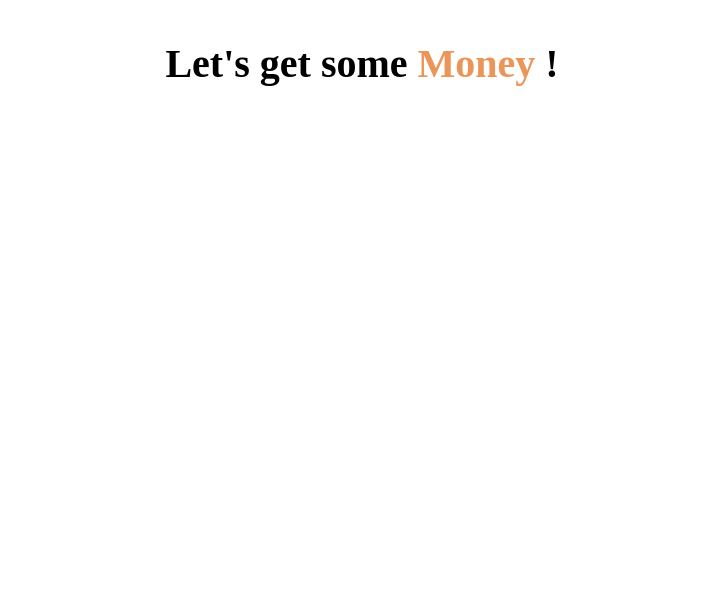
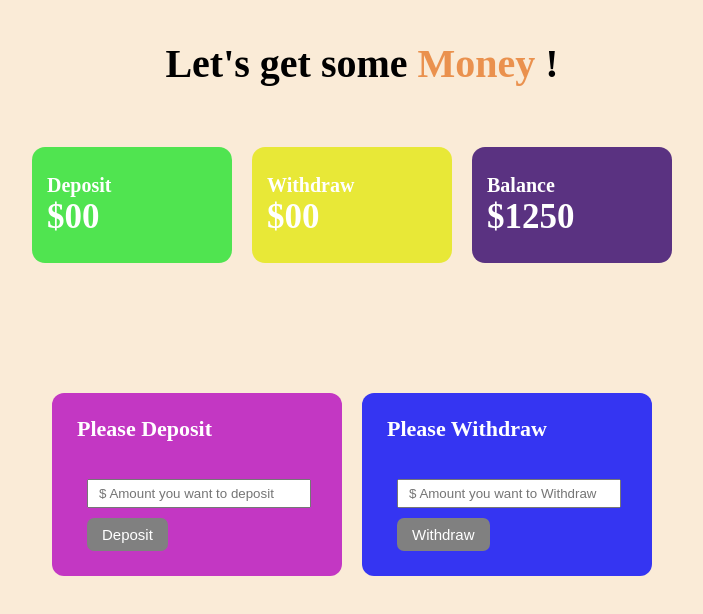
Before and after one commit to Habebur-rahman/bank-details, a plain HTML site: page bank.html in a window 1280 px wide. Shown: the whole page, without its empty margins (278-981 px from the left). Drawn offline with Linux system fonts and the light colour scheme.

Commit message:
deposite section added

```diff
--- a/assets/css/style.css
+++ b/assets/css/style.css
@@ -36,7 +36,7 @@ h1 {
     padding: 7px;
     width: 500px;
   }
-  .btn-filed{
+  .btn-field{
     margin-left: 420px ;
     padding: 8px 17px;
     font-size: 16px;
@@ -45,7 +45,7 @@ h1 {
     border: none;
     border-radius: 7px;
   }
-  .btn-filed:hover {
+  .btn-field:hover {
     background-color: darkgray;
   }
 
@@ -62,3 +62,90 @@ h1 {
   color: rgba(229, 115, 33, 0.753);
 }
 /* another header section end */
+/* another main section start */
+.container {
+   display: grid;
+   grid-template-columns:repeat(3, 220px);
+   justify-content: center;
+   padding-top: 20px;
+
+
+}
+.box-2 {
+  background-color:rgb(80, 228, 80) ;
+  width: 200px;
+  border-radius:13px ;
+}
+.box-3 {
+  background-color:rgb(232, 232, 55) ;
+  width: 200px;
+  border-radius:13px ;
+}
+.box-4 {
+  background-color: rgb(90, 50, 129);
+  width: 200px;
+  border-radius:13px ;
+}
+h4 {
+  font-size: 20px;
+  color: white;
+  padding-left: 15px;
+}
+.doller {
+  font-size: 35px;
+  color: white;
+
+}
+.main-body {
+  background-color: antiquewhite;
+}
+.container-2 {
+  display: grid;
+  grid-template-columns:repeat(2, 310px) ;
+  justify-content: center;
+  padding-top: 130px;
+}
+.box-5 {
+  background-color: rgb(195, 55, 195);
+  width: 240px;
+  padding: 25px;
+  border-radius: 12px;
+
+}
+.box-6 {
+  background-color:rgb(53, 53, 242);
+  width: 240px;
+  padding: 25px;
+  border-radius: 12px;
+}
+h5 {
+  font-size: 22px;
+  margin-top: -2px;
+  color: white;
+}
+input {
+  margin-left: 10px;
+  width: 200px;
+  padding: 5px 10px;
+  margin-bottom: 10px;
+
+}
+
+button {
+  margin-left: 10px;
+  background-color:gray;
+  border: none;
+  padding: 8px 15px;
+  color: white;
+  border-radius: 7px;
+  font-size: 15px;
+
+}
+button:hover {
+  background-color: rgba(255, 106, 0, 0.822);
+}
+.span {
+  font-size: 35px;
+  color: white;
+}
+/* another main section end */
--- /dev/null
+++ b/assets/js/deposite.js
@@ -0,0 +1,29 @@
+// deposite  section start
+document.getElementById('btn-deposit').addEventListener('click', function(){
+
+    const depositeField = document.getElementById('input-deposite');
+    const deposite = depositeField.value;
+    const depositAmount = parseFloat(deposite);
+
+
+
+    const depositeDoller = document.getElementById ('deposite-doller');
+    const totalDeposite = depositeDoller.innerText;
+    const totalDepositeAmount = parseFloat(totalDeposite);
+
+    const totalAmount = totalDepositeAmount + depositAmount ;
+    depositeDoller.innerText = totalAmount;
+
+
+    const newBalance = document.getElementById('total-doller');
+    const totalBalance = newBalance.innerText;
+    const balance = parseFloat (totalBalance);
+
+    const totalFinalBalance = balance + depositAmount;
+    newBalance.innerText = totalFinalBalance;
+
+
+    depositeField.value = '';
+})
+
+// deposite  section end
--- a/assets/js/login.js
+++ b/assets/js/login.js
@@ -1,13 +1,13 @@
 //  login section start
  document.getElementById('button').addEventListener('click', function(){
 
-    const emailFiled = document.getElementById('input-email');
-    const email = emailFiled.value;
+    const emailField = document.getElementById('input-email');
+    const email = emailField.value;
 
 
 
-    const passwordFiled = document.getElementById('input-password');
-    const password = passwordFiled.value;
+    const passwordField = document.getElementById('input-password');
+    const password = passwordField.value;
 
     if ( email === 'abc@gmail.com'  && password === 'habib'){
         window.location.href = 'bank.html';
--- a/bank.html
+++ b/bank.html
@@ -7,7 +7,7 @@
     <link rel="stylesheet" href="./assets/css/style.css">
     <link rel="shortcut icon" href="./assets/image/faq.png" type="image/x-icon">
 </head>
-<body>
+<body class="main-body">
     <!-- header section start -->
     <header>
         <h3 class="head-3">
@@ -18,10 +18,46 @@
     <!-- header section end -->
     <!-- main section start -->
     <main>
+          <section>
+            <div class="container">
+                <div class="box-2">
+                    <h4>Deposit <br> <span class="span">$</span><span id="deposite-doller" class="doller">00</span></h4>
 
+
+                </div>
+                <div class="box-3">
+                    <h4>Withdraw <br> <span class="span">$</span><span class="doller">00</span> </h4>
+
+
+                </div>
+                <div class="box-4">
+                    <h4>Balance <br> <span class="span">$</span><span class="doller" id="total-doller" >1250</span> </h4>
+
+
+                </div>
+            </div>
+          </section>
+          <section>
+            <div class="container-2">
+                <div class="box-5">
+                    <h5> Please Deposit</h5>
+                    <input type="text"  id="input-deposite" placeholder="$ Amount you want to deposit"> <br>
+                    <button id="btn-deposit">Deposit</button>
+
+                </div>
+                <div class="box-6">
+                    <h5>Please Withdraw</h5>
+                    <input type="text"  id="" placeholder="$ Amount you want to Withdraw"> <br>
+                    <button>Withdraw</button>
+
+
+                </div>
+            </div>
+          </section>
     </main>
     <!-- main section end -->
 
-    <script src="./assets/js/login.js"></script>
+    <script src="./assets/js/deposite.js"></script>
+    <script src="./assets/js/withdraw.js"></script>
 </body>
 </html>
```
Also changed, not shown: assets/js/withdraw.js (added, +11 -0 lines), index.html (+3 -3 lines).
